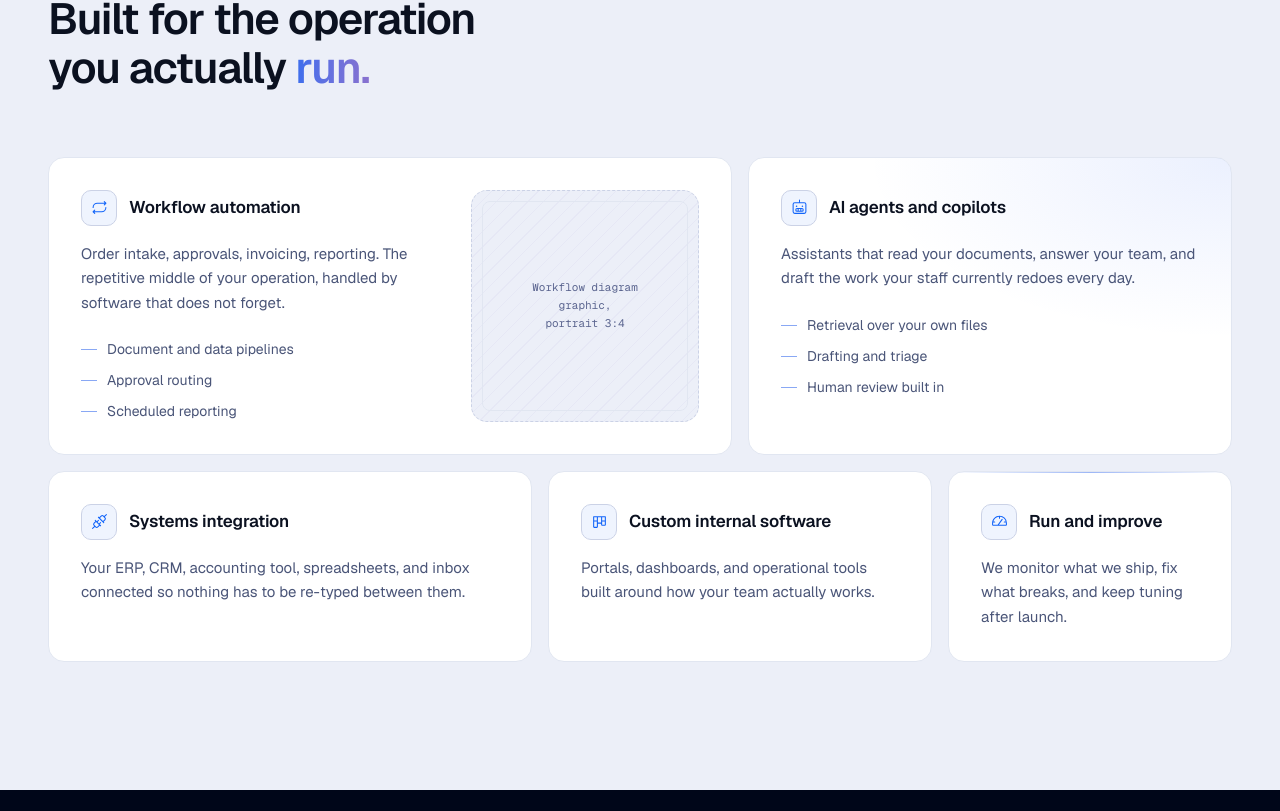
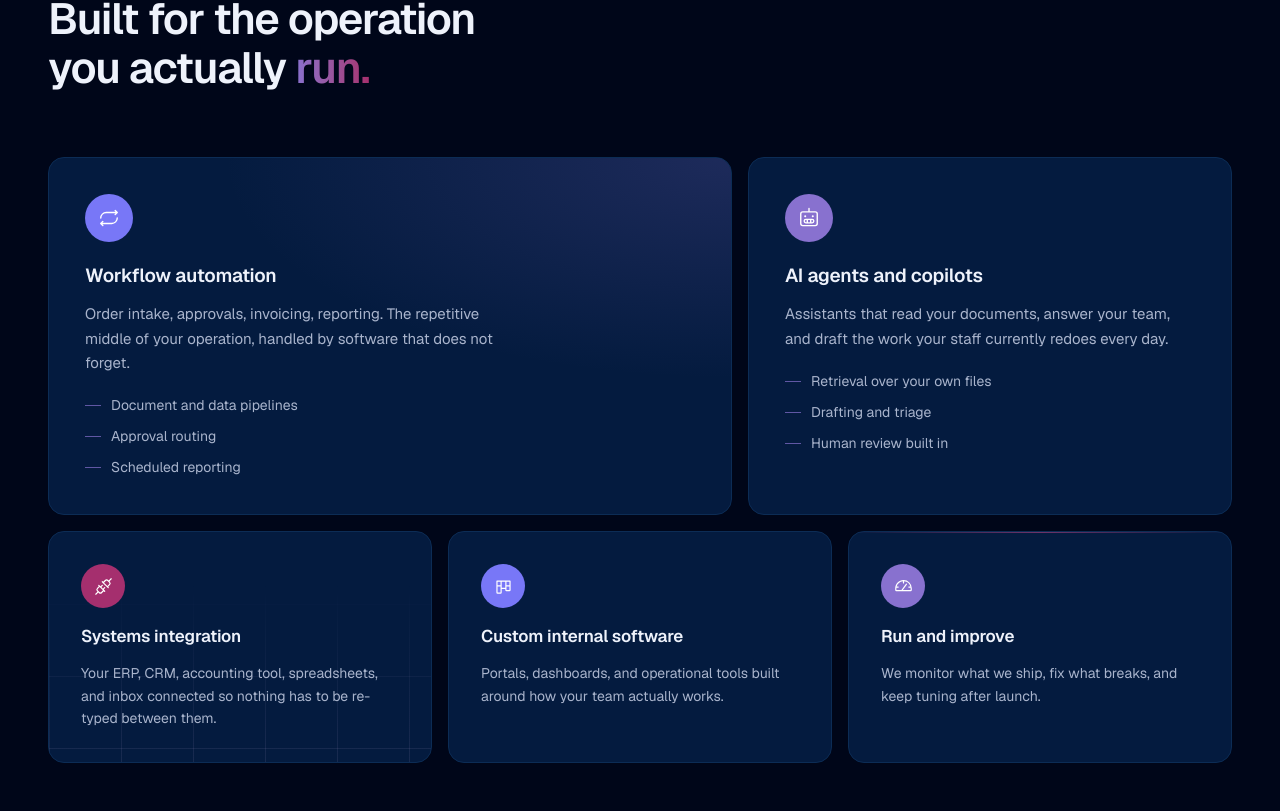
Before and after one commit to umarprogrammer19/Axora-Innovative-Solutions, a Next.js app: page / in a window 1280 px wide. Shown: the part 1749-2560 px from the top of the page. Built offline with nearby package versions, Linux system fonts and the light colour scheme.

Commit message:
chore: update Services.tsx

```diff
--- a/src/components/site/Services.tsx
+++ b/src/components/site/Services.tsx
@@ -1,7 +1,6 @@
 import { Gauge, Kanban, Plugs, Repeat, Robot } from "@phosphor-icons/react/ssr";
 import type { Icon } from "@phosphor-icons/react";
 
-import { AssetSlot } from "@/components/ui/AssetSlot";
 import { Container } from "@/components/ui/Container";
 import { Reveal } from "@/components/ui/Reveal";
 import { services } from "@/lib/content";
@@ -14,56 +13,67 @@ const icons: Record<string, Icon> = {
   operate: Gauge,
 };
 
-const panel =
-  "group relative overflow-hidden rounded-panel border border-paper-line bg-panel-light " +
-  "transition-[border-color,transform] duration-300 ease-[cubic-bezier(0.16,1,0.3,1)] " +
-  "hover:-translate-y-0.5 hover:border-paper-line-2";
+/** Rotates through the page's decorative ramp, same three hues WhyAxora uses. */
+const chipTones = ["bg-violet", "bg-violet-deep", "bg-magenta-deep", "bg-violet", "bg-violet-deep"];
 
-function CellHead({ id, title }: { id: string; title: string }) {
+const card =
+  "group relative flex flex-col overflow-hidden rounded-panel border border-line bg-panel " +
+  "transition-[border-color,transform,box-shadow] duration-300 ease-[cubic-bezier(0.16,1,0.3,1)] " +
+  "hover:-translate-y-1 hover:border-line-2 hover:shadow-[0_24px_60px_-32px_rgb(120_98_190/0.45)]";
+
+function IconChip({ id, tone, size = "lg" }: { id: string; tone: string; size?: "lg" | "md" }) {
   const Glyph = icons[id];
+  const box = size === "lg" ? "size-12" : "size-11";
+  const glyph = size === "lg" ? 22 : 19;
   return (
-    <div className="flex items-center gap-3">
-      <span className="grid size-9 place-items-center rounded-control border border-paper-line-2 bg-azure/8 text-azure-deep">
-        <Glyph size={17} aria-hidden="true" />
-      </span>
-      <h3 className="text-[1.0625rem] font-semibold tracking-[-0.01em] text-onlight">
-        {title}
-      </h3>
-    </div>
+    <span aria-hidden="true" className={`grid ${box} place-items-center rounded-full text-white ${tone}`}>
+      <Glyph size={glyph} />
+    </span>
+  );
+}
+
+function Points({ points }: { points: readonly string[] }) {
+  return (
+    <ul className="mt-5 space-y-2.5">
+      {points.map((point) => (
+        <li key={point} className="flex items-center gap-2.5 text-[0.875rem] text-fg-2">
+          <span aria-hidden="true" className="h-px w-4 shrink-0 bg-violet-deep/70" />
+          {point}
+        </li>
+      ))}
+    </ul>
   );
 }
 
 /**
- * Layout family: asymmetric bento, 5 services and exactly 5 cells.
- * Row 1 carries two wide cells, row 2 carries three narrow ones. No empty tiles.
+ * Layout family: asymmetric bento, 5 services and exactly 5 cells. Row 1 carries
+ * two wide cells, row 2 carries three narrow ones. No empty tiles.
  *
- * Row 2 runs 5 / 4 / 3 rather than 4 / 4 / 4 on purpose. Three equal tiles side by
- * side collapses back into the generic feature-card row this grid exists to avoid,
- * so the widths step down and the copy shortens with them.
+ * Black band, matching the rest of the page (bg-panel over bg-ink, one elevation
+ * step up, same surfaces the stat chips in WhyAxora use). Every icon sits in a
+ * filled, rotating violet/magenta circular chip rather than a bordered square, so
+ * this reads as the same design language as the stat band instead of a leftover
+ * light-mode holdover.
  *
- * Background diversity: cell 1 holds a real graphic slot, cell 2 an accent light
- * field, cell 3 the blueprint pattern. Cells 4 and 5 stay plain so the grid has
- * quiet space in it.
+ * Background diversity: cell 1 carries a violet radial glow, cell 3 the blueprint
+ * pattern. Cells 2, 4, 5 stay quiet so the grid still has calm space in it.
  *
  * Mobile (< 768px): single column. At md the first cell spans both columns and the
  * remaining four pair up, so there is never a hanging half-row.
- *
- * Paper band: matches the reference's white "what we do" grid, the second
- * light section on the page.
  */
 export function Services() {
   const [feature, second, third, fourth, fifth] = services;
 
   return (
-    <section id="services" className="relative bg-paper-2 py-24 sm:py-28 lg:py-32">
+    <section id="services" className="relative bg-ink py-24 sm:py-28 lg:py-32">
       <Container>
         <Reveal className="max-w-[46ch]">
-          <p className="font-mono text-[0.6875rem] tracking-[0.2em] text-onlight-3 uppercase">
+          <p className="font-mono text-[0.6875rem] tracking-[0.2em] text-fg-3 uppercase">
             What we build
           </p>
-          <h2 className="mt-4 text-[clamp(1.75rem,3.4vw,2.75rem)] font-semibold leading-[1.12] text-onlight">
+          <h2 className="mt-4 text-[clamp(1.75rem,3.4vw,2.75rem)] font-semibold leading-[1.12] text-fg">
             Built for the operation you actually{" "}
-            <span className="bg-gradient-to-r from-azure to-violet-deep bg-clip-text text-transparent">
+            <span className="bg-gradient-to-r from-violet-deep to-magenta-deep bg-clip-text text-transparent">
               run.
             </span>
           </h2>
@@ -73,94 +83,72 @@ export function Services() {
           delay={0.08}
           className="mt-14 grid grid-cols-1 gap-4 md:grid-cols-2 lg:grid-cols-12 sm:mt-16"
         >
-          {/* Feature cell, holds the section's only graphic. */}
-          <article className={`${panel} md:col-span-2 lg:col-span-7`}>
-            <div className="grid grid-cols-1 gap-6 p-7 sm:grid-cols-5 sm:gap-8 sm:p-8">
-              <div className="sm:col-span-3">
-                <CellHead id={feature.id} title={feature.title} />
-                <p className="mt-4 text-[0.9375rem] leading-relaxed text-onlight-2">
-                  {feature.body}
-                </p>
-                <ul className="mt-6 space-y-2.5">
-                  {feature.points.map((point) => (
-                    <li
-                      key={point}
-                      className="flex items-center gap-2.5 text-[0.875rem] text-onlight-2"
-                    >
-                      <span
-                        aria-hidden="true"
-                        className="h-px w-4 shrink-0 bg-azure/60"
-                      />
-                      {point}
-                    </li>
-                  ))}
-                </ul>
-              </div>
-              <AssetSlot
-                label="Workflow diagram graphic, portrait 3:4"
-                className="min-h-[220px] sm:col-span-2"
-              />
+          {/* Feature cell, the flagship service. */}
+          <article className={`${card} md:col-span-2 lg:col-span-7`}>
+            <div
+              aria-hidden="true"
+              className="absolute inset-0 bg-[radial-gradient(120%_100%_at_100%_0%,rgb(120_98_190/0.22),transparent_62%)]"
+            />
+            <div className="relative p-7 sm:p-9">
+              <IconChip id={feature.id} tone={chipTones[0]} />
+              <h3 className="mt-5 text-[1.1875rem] font-semibold tracking-[-0.01em] text-fg">
+                {feature.title}
+              </h3>
+              <p className="mt-3 max-w-[42ch] text-[0.9375rem] leading-relaxed text-fg-2">
+                {feature.body}
+              </p>
+              <Points points={feature.points} />
             </div>
           </article>
 
-          {/* Accent light field. */}
-          <article className={`${panel} lg:col-span-5`}>
-            <div
-              aria-hidden="true"
-              className="absolute inset-0 bg-[radial-gradient(130%_105%_at_100%_0%,rgb(61_110_247/0.10),transparent_58%)]"
-            />
-            <div className="relative p-7 sm:p-8">
-              <CellHead id={second.id} title={second.title} />
-              <p className="mt-4 text-[0.9375rem] leading-relaxed text-onlight-2">
-                {second.body}
-              </p>
-              <ul className="mt-6 space-y-2.5">
-                {second.points.map((point) => (
-                  <li
-                    key={point}
-                    className="flex items-center gap-2.5 text-[0.875rem] text-onlight-2"
-                  >
-                    <span aria-hidden="true" className="h-px w-4 shrink-0 bg-azure/60" />
-                    {point}
-                  </li>
-                ))}
-              </ul>
+          {/* Second cell. */}
+          <article className={`${card} lg:col-span-5`}>
+            <div className="relative p-7 sm:p-9">
+              <IconChip id={second.id} tone={chipTones[1]} />
+              <h3 className="mt-5 text-[1.1875rem] font-semibold tracking-[-0.01em] text-fg">
+                {second.title}
+              </h3>
+              <p className="mt-3 text-[0.9375rem] leading-relaxed text-fg-2">{second.body}</p>
+              <Points points={second.points} />
             </div>
           </article>
 
-          {/* Blueprint pattern. */}
-          <article className={`${panel} lg:col-span-5`}>
+          {/* Third cell, blueprint pattern. */}
+          <article className={`${card} lg:col-span-4`}>
             <div
               aria-hidden="true"
-              className="absolute inset-0 field-grid-light [mask-image:linear-gradient(to_top,black,transparent_78%)]"
+              className="absolute inset-0 field-grid [mask-image:linear-gradient(to_top,black,transparent_78%)]"
             />
             <div className="relative p-7 sm:p-8">
-              <CellHead id={third.id} title={third.title} />
-              <p className="mt-4 text-[0.9375rem] leading-relaxed text-onlight-2">
-                {third.body}
-              </p>
+              <IconChip id={third.id} tone={chipTones[2]} size="md" />
+              <h3 className="mt-4 text-[1.0625rem] font-semibold tracking-[-0.01em] text-fg">
+                {third.title}
+              </h3>
+              <p className="mt-3 text-[0.875rem] leading-relaxed text-fg-2">{third.body}</p>
             </div>
           </article>
 
-          <article className={`${panel} lg:col-span-4`}>
-            <div className="p-7 sm:p-8">
-              <CellHead id={fourth.id} title={fourth.title} />
-              <p className="mt-4 text-[0.9375rem] leading-relaxed text-onlight-2">
-                {fourth.body}
-              </p>
+          <article className={`${card} lg:col-span-4`}>
+            <div className="relative p-7 sm:p-8">
+              <IconChip id={fourth.id} tone={chipTones[3]} size="md" />
+              <h3 className="mt-4 text-[1.0625rem] font-semibold tracking-[-0.01em] text-fg">
+                {fourth.title}
+              </h3>
+              <p className="mt-3 text-[0.875rem] leading-relaxed text-fg-2">{fourth.body}</p>
             </div>
           </article>
 
-          <article className={`${panel} lg:col-span-3`}>
+          <article className={`${card} lg:col-span-4`}>
             <div
               aria-hidden="true"
-              className="absolute inset-x-0 top-0 h-px bg-gradient-to-r from-transparent via-azure/50 to-transparent"
+              className="absolute inset-x-0 top-0 h-px bg-gradient-to-r from-transparent via-magenta/50 to-transparent"
             />
-            <div className="p-7 sm:p-8">
-              <CellHead id={fifth.id} title={fifth.title} />
-              <p className="mt-4 text-[0.9375rem] leading-relaxed text-onlight-2">
-                {fifth.body}
-              </p>
+            <div className="relative p-7 sm:p-8">
+              <IconChip id={fifth.id} tone={chipTones[4]} size="md" />
+              <h3 className="mt-4 text-[1.0625rem] font-semibold tracking-[-0.01em] text-fg">
+                {fifth.title}
+              </h3>
+              <p className="mt-3 text-[0.875rem] leading-relaxed text-fg-2">{fifth.body}</p>
             </div>
           </article>
         </Reveal>
```
